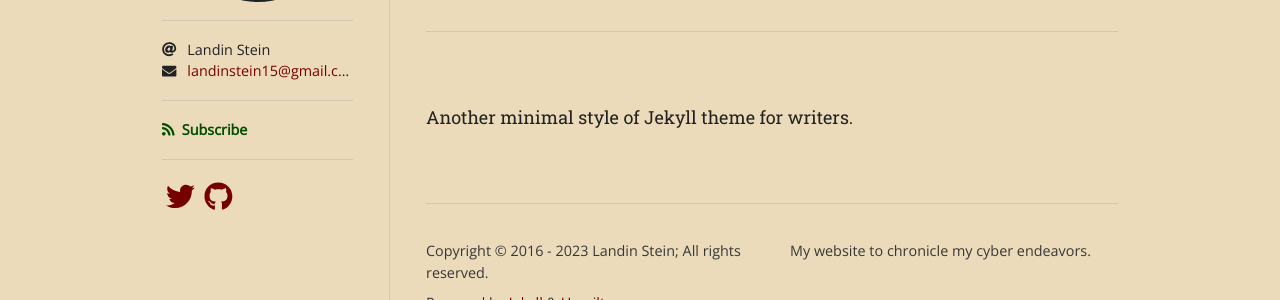
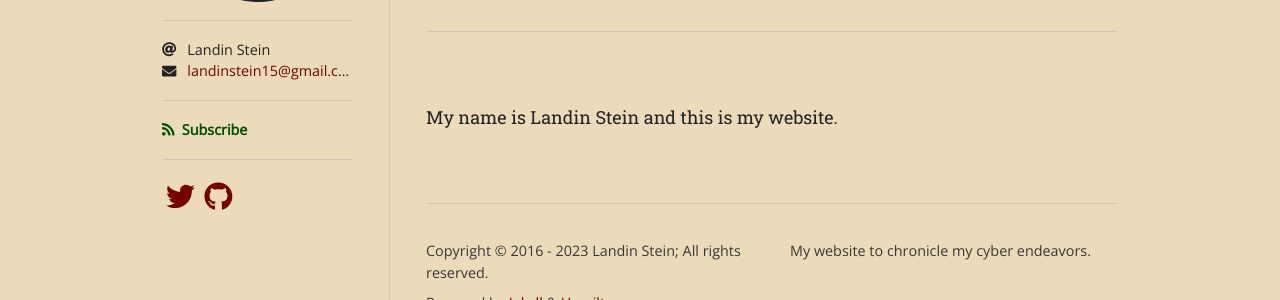
Before and after one commit to SteinSyne/SteinSyne.github.io, a Jekyll site: the page built from about.md, in a window 1280 px wide. Shown: the part 227-527 px from the top of the page. Built offline with Jekyll 4.4.1, drawn with Linux system fonts in a browser that asks for light colours; nearby versions of some CDN libraries; some web fonts are replaced.

Commit message:
Update about.md

```diff
--- a/about.md
+++ b/about.md
@@ -4,4 +4,4 @@ title: About
 permalink: /about/
 ---
 
-Another minimal style of Jekyll theme for writers.
+My name is Landin Stein and this is my website.
```
